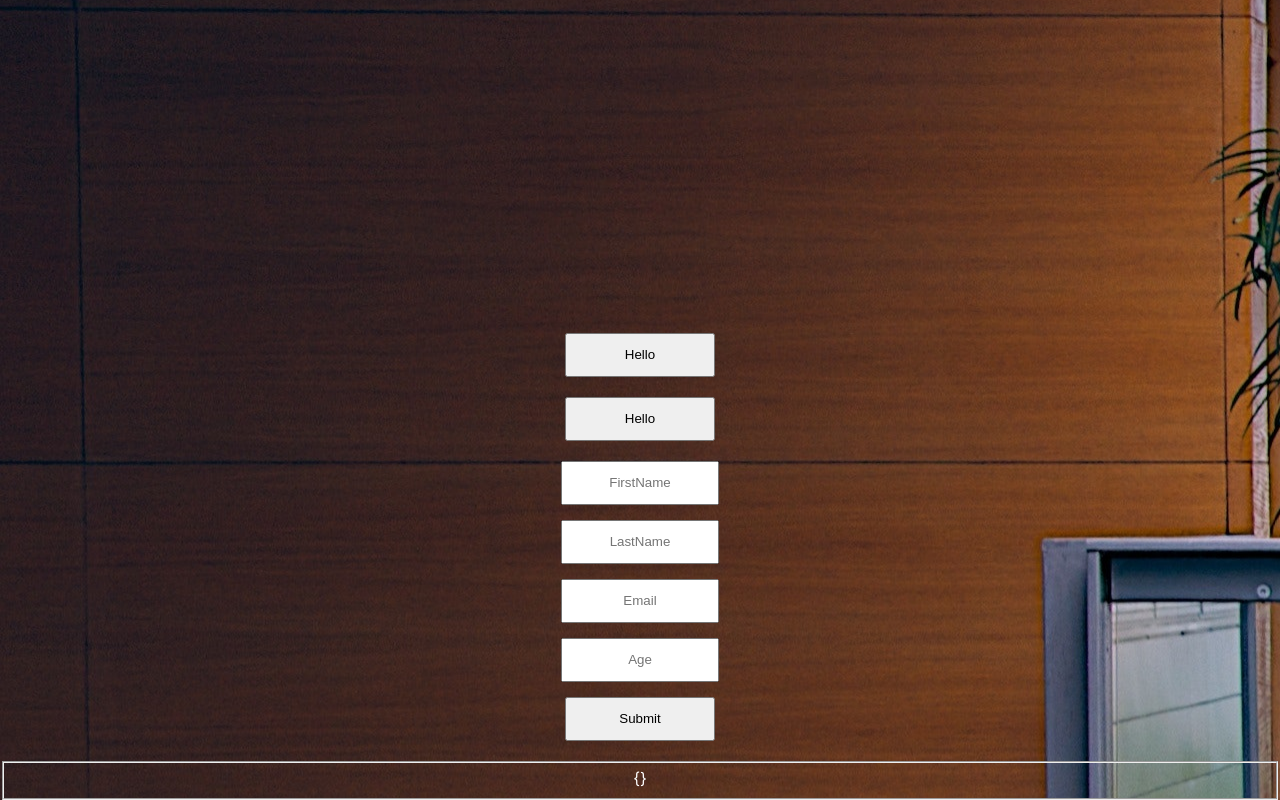
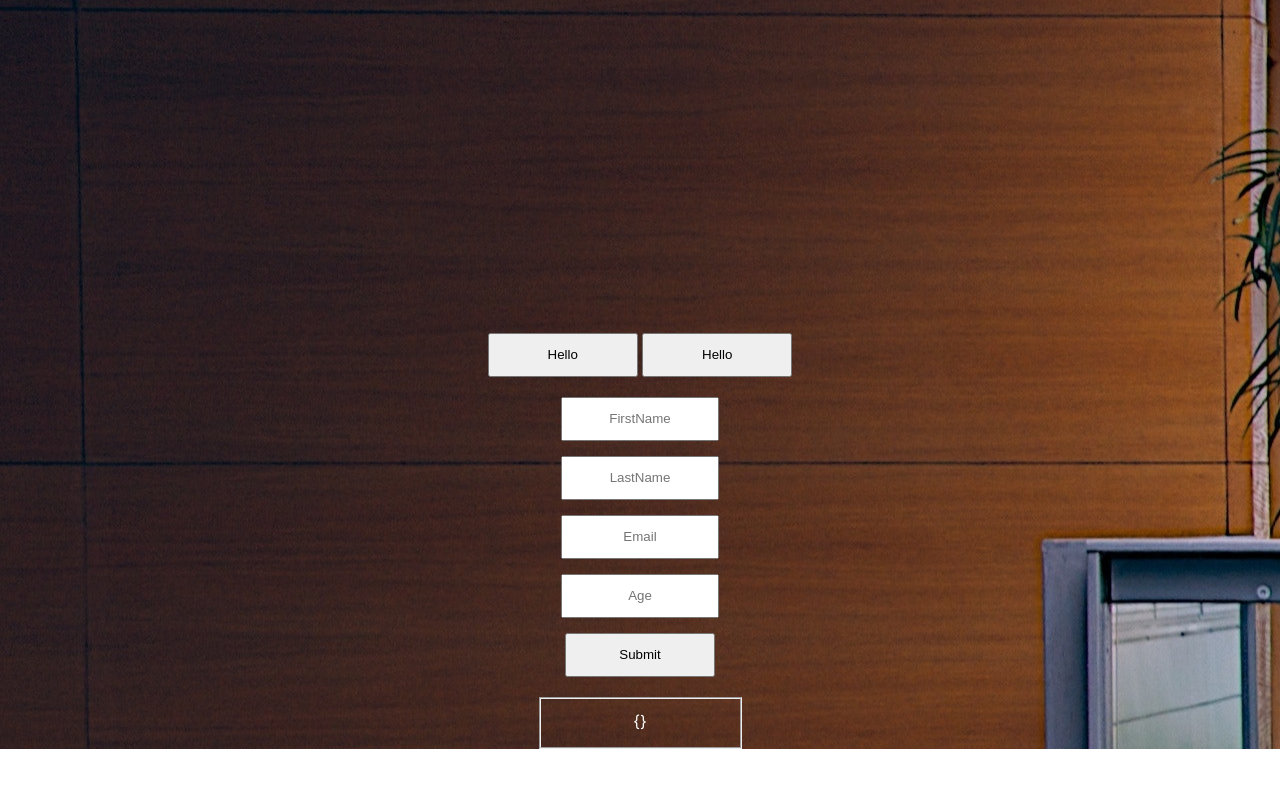
Before and after one commit to madhukarreddyganga/basics, a React (Create React App) app: page / in a window 1280 px wide. Shown: the part 487-1287 px from the top of the page. After the commit the page ends 1236 px from the top, so only its background shows below. Built offline with nearby package versions, Linux system fonts and the light colour scheme.

Commit message:
fourthcommit

```diff
--- a/src/App.css
+++ b/src/App.css
@@ -37,7 +37,10 @@
 .App-link {
   color:black;
 }
-
 .changes{
   color:white;
+  display: inline-block;
+  text-align:center;
+  width:207px;
+  line-height:2;
 }
--- a/src/App.js
+++ b/src/App.js
@@ -43,15 +43,19 @@ this.setState({
      </div>
       <button className="details"
       onClick={()=>this.UserInformation('SURESH',+919030144238,'23 GENEVA CT',this.state.persons[0].age>60 ?
-      'Older':(this.state.persons[0].age>30? 'abc': 'MIDDLEAGE'))}>Hello</button><br/><br/>
+      'Older':(this.state.persons[0].age>30? 'abc': 'MIDDLEAGE'))}>Hello</button>&nbsp;
       {/*ex:this.state.persons[0].age ? 'younger':'older' */}
+
       <button className="details"
       onClick={()=>this.UserInformation('SRAVAN',+919393360127,'501 E KING DRIVE',this.state.persons[0].age<60 ?
        (this.state.persons[0].age<30? 'TEENAGE': 'FIND A JOB'):'YOUTH') }>Hello</button><br/>
+
        <Form1 onSubmit={fields=>this.onSubmit(fields)}/><br/>
+
+       <div className="changes">
        <fieldset>
-       <span className="changes">{JSON.stringify(this.state.fields,null,2)}</span>
-       </fieldset>
+       <span >{JSON.stringify(this.state.fields,null,2)}</span></fieldset>
+       </div>
       </div>
     );
   }
--- a/src/Components/user.js
+++ b/src/Components/user.js
@@ -1,8 +1,6 @@
 import React from 'react';
 
     const Person = (props) => {
-
-
         return (<div>
         <h1>{props.name}<br/>
             {props.phonenumber}<br/>
--- a/src/formss.js
+++ b/src/formss.js
@@ -22,8 +22,10 @@ class form1 extends Component {
             email:"",
             age:""
         })
+       /* const { firstname,lastname,email,age } = this.state;*/
+      /*  alert("Signed up with firstname: ${firstname} lastname: ${lastname} email:${email} age:${age}");*/
+    }
 
-    }
 
     render() {
         return (
@@ -32,22 +34,22 @@ class form1 extends Component {
                     <input name="firstname" className="details"
                     value={this.state.firstname}
                     placeholder="FirstName"
-                    onChange={e=>this.change(e)}
+                    onChange={e=>this.change(e)} required
                     /><br/><br/>
                      <input name="lastname" className="details"
                     value={this.state.lastname}
                     placeholder="LastName"
-                    onChange={e=>this.change(e)}
+                    onChange={e=>this.change(e)} required
                     /><br/><br/>
                      <input name="email" className="details"
                     value={this.state.email}
                     placeholder="Email"
-                    onChange={e=>this.change(e)}
+                    onChange={e=>this.change(e)} required
                     /><br/><br/>
                      <input name="age" className="details"
                     value={this.state.age}
                     placeholder="Age"
-                    onChange={e=>this.change(e)}
+                    onChange={e=>this.change(e)} required
                     /><br/><br/>
                     <button onClick={e=>this.onSubmit(e)} className="details">Submit</button>
                 </form>
```
